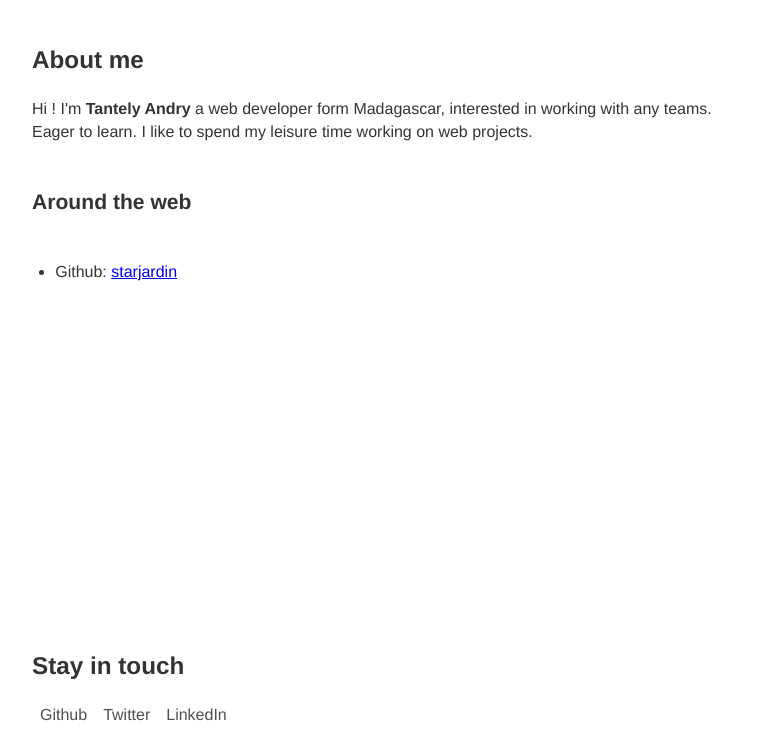
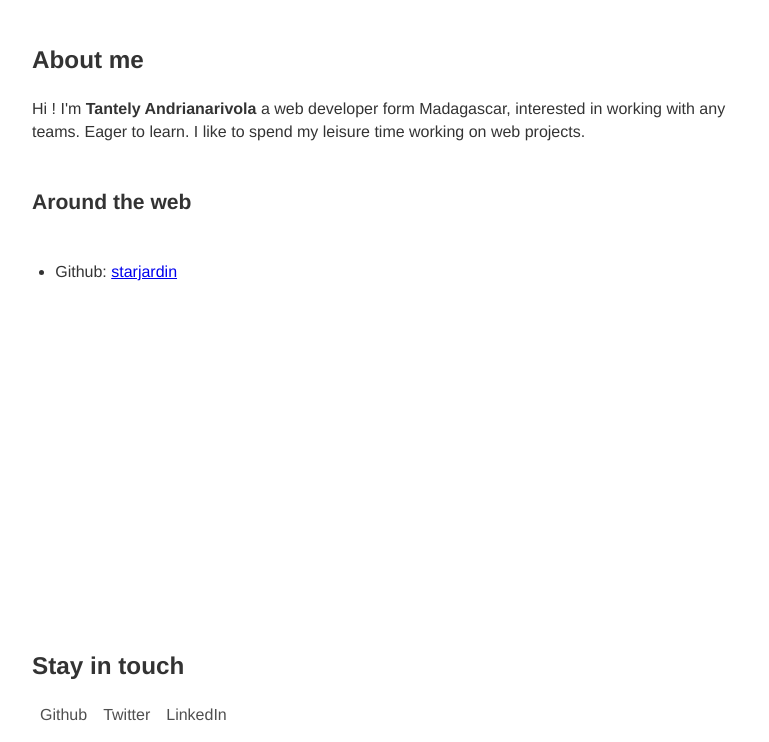
Before and after one commit to starjardin/gatsby-portfolio, a Gatsby site: page /about in a window 1280 px wide. Shown: the part 58-800 px from the top of the page, without its empty margins (249-1018 px from the left). Built offline with nearby package versions, Linux system fonts and the light colour scheme; Gatsby itself is replaced by a stand-in of ours; some packages are replaced by stand-ins of ours.

Commit message:
added a name

```diff
--- a/src/pages/about.js
+++ b/src/pages/about.js
@@ -19,7 +19,7 @@ const Aboutpage = () => {
       <div>
         <h2>About me</h2>
         <p>
-          Hi ! I'm <strong>Tantely Andry</strong> a web developer form
+          Hi ! I'm <strong>Tantely Andrianarivola</strong> a web developer form
           Madagascar, interested in working with any teams. Eager to learn. I
           like to spend my leisure time working on web projects.
         </p>
```
